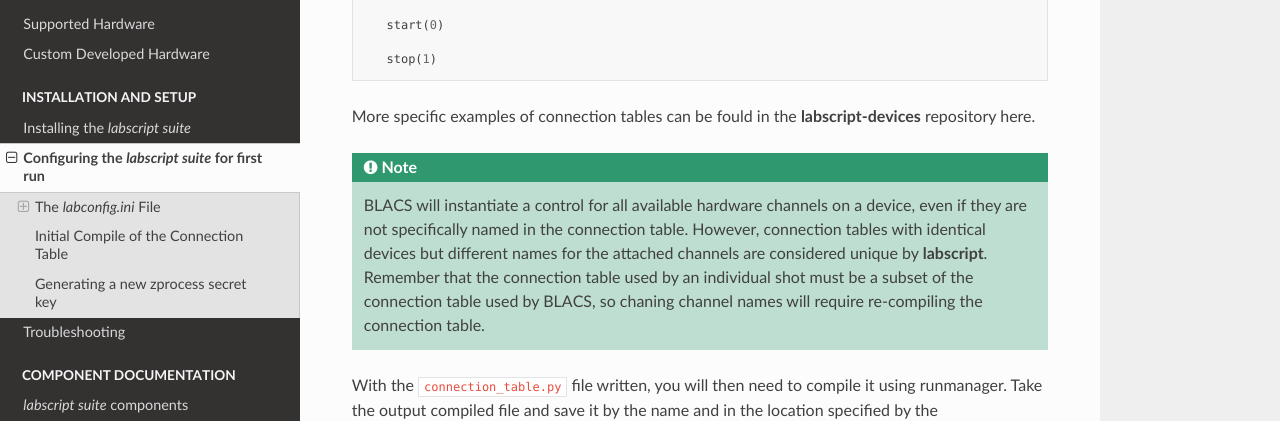
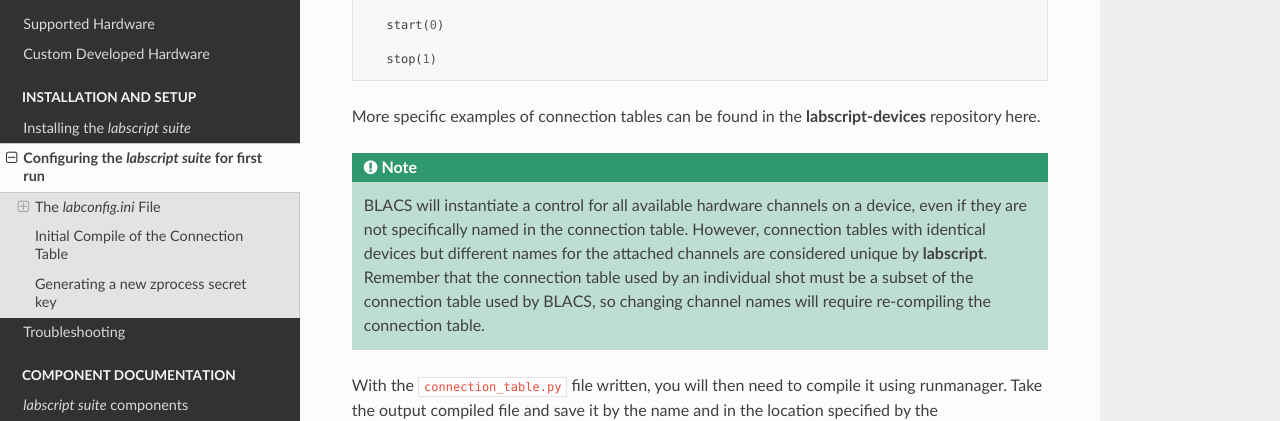
Before and after one commit to labscript-suite/labscript-suite, a Sphinx documentation site: the page built from docs/source/setup/configuration.rst, in a window 1280 px wide and 900 px high, scrolled down 3052 px. Shown: the part 151-572 px from the top of the window. Built offline with Sphinx 7.4.7 and the Read the Docs theme 3.1.0, drawn with Linux system fonts in a browser that asks for light colours.

Commit message:
Fix some minor errors.

```diff
--- a/docs/source/installation/developer-anaconda.rst
+++ b/docs/source/installation/developer-anaconda.rst
@@ -100,7 +100,7 @@
 #. (Optional, but Recommended) Remove `conda` and its dependencies from the `labscript` environment.
    This will allow you to use the standard Anaconda Prompt again with this environment without issues.
    The particular issue being addressed is that `setuptools-conda` installs the `conda` package in a non-base environment, which can cause issues.
-   Once the installation is complete, `setuptools-conda` and its dependices are no longer needed and can be safely removed using:
+   Once the installation is complete, `setuptools-conda` and its dependencies are no longer needed and can be safely removed using:
 
    .. code-block:: console
 
--- a/docs/source/installation/regular-anaconda.rst
+++ b/docs/source/installation/regular-anaconda.rst
@@ -58,7 +58,7 @@
        (labscript) C:\> desktop-app install blacs lyse runmanager runviewer
 
 
-   These will be named, e.g. 'runmanager – the labcript suite (py38)' which when clicked on will:
+   These will be named, e.g. 'runmanager – the labcript suite (labscript)' which when clicked on will:
 
    * Launch the application without a terminal window, using the virtual environment the above command was called in.
    * Display the application with an application-specific shortcut in the taskbar (which can be pinned, like any other desktop application).
--- a/docs/source/installation/regular-to-developer.rst
+++ b/docs/source/installation/regular-to-developer.rst
@@ -62,7 +62,7 @@
 Converting an Anaconda Installation
 -----------------------------------
 
-This sectioni assumes you followed the :doc:`regular installation directions using conda <regular-anaconda>`.
+This section assumes you followed the :doc:`regular installation directions using conda <regular-anaconda>`.
 
 #. Activate the conda environment with your labscript installation from the Anaconda Prompt.
 
@@ -74,7 +74,7 @@
 
    .. code-block:: console
 
-        (labscript) C:\Users\wkheisenberg> conda remove -f labscript-devices
+        (labscript) C:\Users\wkheisenberg> conda remove --force labscript-devices
 
 #. Install the local editable copy of the component.
 
--- a/docs/source/setup/configuration.rst
+++ b/docs/source/setup/configuration.rst
@@ -119,13 +119,13 @@
 
       stop(1)
 
-More specific examples of connection tables can be fould in the **labscript-devices** repository :doc:`here <labscript-devices:ex_conn_tables>`.
+More specific examples of connection tables can be found in the **labscript-devices** repository :doc:`here <labscript-devices:ex_conn_tables>`.
 
 .. note::
 
 	BLACS will instantiate a control for all available hardware channels on a device, even if they are not specifically named in the connection table.
 	However, connection tables with identical devices but different names for the attached channels are considered unique by **labscript**.
-	Remember that the connection table used by an individual shot must be a subset of the connection table used by BLACS, so chaning channel names will require re-compiling the connection table.
+	Remember that the connection table used by an individual shot must be a subset of the connection table used by BLACS, so changing channel names will require re-compiling the connection table.
 
 With the `connection_table.py` file written, you will then need to compile it using runmanager.
 Take the output compiled file and save it by the name and in the location specified by the `connection_table_h5` key of the labconfig file.
```
